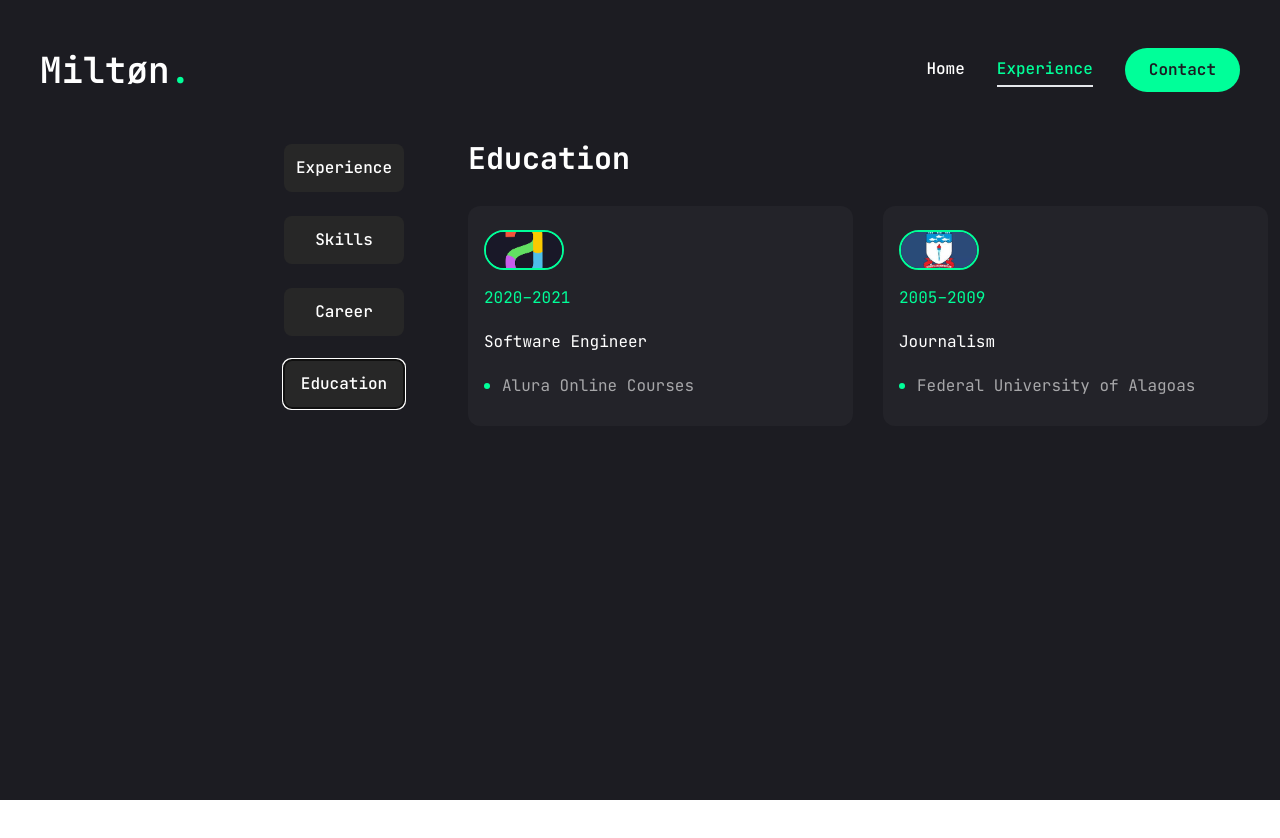
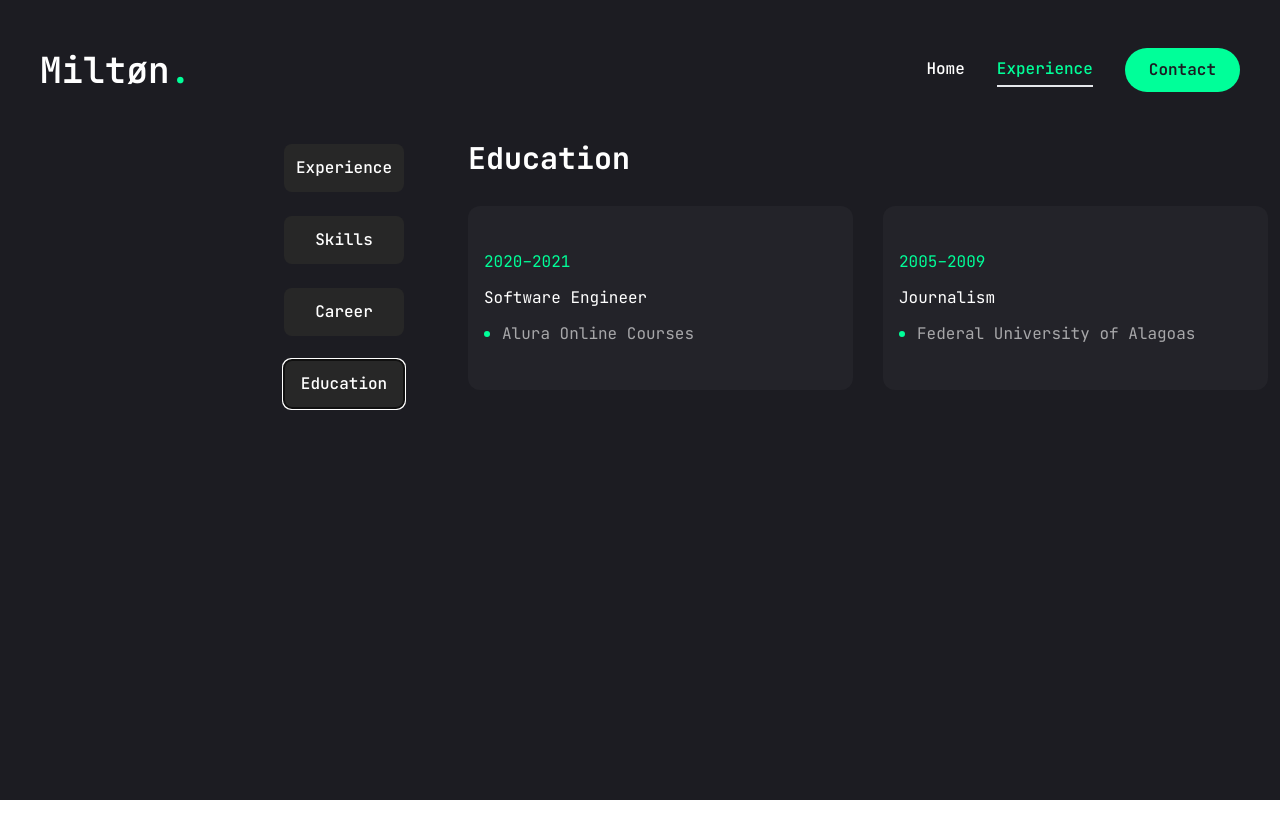
Before and after one commit to Miltonr87/portfoliov2, a Next.js app: page /experience in a window 1280 px wide. Both pictures are taken after a click on the tab "Education". Shown: the top 838 px of the page. Built offline with nearby package versions, Linux system fonts and the light colour scheme.

Commit message:
Update ExperienceDesktop.jsx

```diff
--- a/src/app/experience/ExperienceDesktop.jsx
+++ b/src/app/experience/ExperienceDesktop.jsx
@@ -27,16 +27,27 @@ import {
   TooltipTrigger,
 } from '@/components/ui/tooltip';
 import { Tabs, TabsContent, TabsList, TabsTrigger } from '@/components/ui/tabs';
-
 const about = {
   title: 'Experience',
   description:
-    'My main expertise lies in ReactJS with Javascript and Typescript, creating modern and responsive user interfaces. I have strong knowledge of SSR using Nextjs with Tailwind CSS for design, SPA architectures with Webpack, and Micro-Frontend Architecture, always applying SOLID principles and unit testing to ensure maintainability and quality.',
+    'My main expertise lies in ReactJS with Javascript and Typescript, creating modern and responsive user interfaces.I have strong knowledge of SSR using Nextjs with Tailwind CSS for design, SPA architectures with Webpack, and Micro-Frontend Architecture, always applying SOLID principles and unit testing to ensure maintainability and quality.',
   info: [
-    { fieldName: 'Name', fieldValue: 'Milton Rodrigues' },
-    { fieldName: 'Phone', fieldValue: '(+55) 82 98112-2732' },
-    { fieldName: 'Experience', fieldValue: '5+ Years' },
-    { fieldName: 'Nationality', fieldValue: '🇧🇷 Brazil' },
+    {
+      fieldName: 'Name',
+      fieldValue: 'Milton Rodrigues',
+    },
+    {
+      fieldName: 'Phone',
+      fieldValue: '(+55) 82 98112-2732',
+    },
+    {
+      fieldName: 'Experience',
+      fieldValue: '5+ Years',
+    },
+    {
+      fieldName: 'Nationality',
+      fieldValue: '🇧🇷 Brazil',
+    },
   ],
 };
 
@@ -84,14 +95,12 @@ const education = {
       degree: 'Software Engineer',
       duration: '2020–2021',
       href: 'https://cursos.alura.com.br/user/miltonrodrigues713',
-      image: '/assets/work/alura.png',
     },
     {
       institution: 'Federal University of Alagoas',
       degree: 'Journalism',
       duration: '2005–2009',
       href: 'https://ufal.br/',
-      image: '/assets/work/ufal.jpeg',
     },
   ],
 };
@@ -148,14 +157,19 @@ const Experience = () => {
         opacity: 1,
         transition: { delay: 2.2, duration: 0.4, ease: 'easeIn' },
       }}
-      className="min-h-[70vh] flex items-center justify-center py-12 xl:py-0"
+      className=" min-h-[70vh] flex items-center justify-center
+     py-12 xl:py-0"
     >
       <div className="container mx-auto">
         <Tabs
           defaultValue="experience"
-          className="flex flex-col xl:flex-row gap-[60px]"
+          className="flex flex-col
+         xl:flex-row gap-[60px]"
         >
-          <TabsList className="flex flex-col w-full max-w-[380px] mx-auto xl:mx-0 gap-6">
+          <TabsList
+            className="flex flex-col w-full
+           max-w-[380px] mx-auto xl:mx-0 gap-6"
+          >
             <TabsTrigger value="experience">Experience</TabsTrigger>
             <TabsTrigger value="skills">Skills</TabsTrigger>
             <TabsTrigger value="career">Career</TabsTrigger>
@@ -163,10 +177,15 @@ const Experience = () => {
           </TabsList>
 
           {/* career  */}
-          <div className="min-h-[1200px] min-w-[800px]">
+          <div className="min-h-[1200px] min-w-[800px]  ">
+            {/* career */}
             <TabsContent value="career" className="w-full">
               <div className="flex flex-col gap-[30px] text-center xl:text-left">
                 <h3 className="text-3xl font-bold">{career.title}</h3>
+                <p className="max-w-[600px] text-white/60 mx-auto xl:mx-0">
+                  {career.description}
+                </p>
+
                 <ul className="grid grid-cols-1 sm:grid-cols-2 gap-[30px]">
                   {career.items.map((item, index) => (
                     <li key={index}>
@@ -206,10 +225,15 @@ const Experience = () => {
               </div>
             </TabsContent>
 
-            {/* education */}
+            {/* education  */}
             <TabsContent value="education" className="w-full">
               <div className="flex flex-col gap-[30px] text-center xl:text-left">
                 <h3 className="text-3xl font-bold">{education.title}</h3>
+                {education.description && (
+                  <p className="max-w-[600px] text-white/60 mx-auto xl:mx-0">
+                    {education.description}
+                  </p>
+                )}
                 <ScrollArea className="h-[400px]">
                   <ul className="grid grid-cols-1 lg:grid-cols-2 gap-[30px]">
                     {education.items.map((item, index) => (
@@ -218,24 +242,8 @@ const Experience = () => {
                           href={item.href || '#'}
                           target="_blank"
                           rel="noopener noreferrer"
-                          className="bg-[#232329] h-[220px] py-6 px-4 rounded-xl flex flex-col justify-center items-center lg:items-start gap-3 hover:bg-[#2d2d34] transition-colors"
+                          className="bg-[#232329] h-[184px] py-8 px-4 rounded-xl flex flex-col justify-center items-center lg:items-start gap-1 hover:bg-[#2d2d34] transition-colors"
                         >
-                          {/* Institution Logo with animation */}
-                          {item.image && (
-                            <motion.div
-                              whileHover={{ scale: 1.1 }}
-                              transition={{ type: 'spring', stiffness: 300 }}
-                              className="relative w-20 h-20 rounded-full overflow-hidden border-2 border-accent"
-                            >
-                              <Image
-                                src={item.image}
-                                alt={item.institution}
-                                fill
-                                className="object-cover"
-                              />
-                            </motion.div>
-                          )}
-
                           <span className="text-accent">{item.duration}</span>
                           <h3 className="text-center">{item.degree}</h3>
                           <div className="flex items-center gap-3">
@@ -250,11 +258,14 @@ const Experience = () => {
               </div>
             </TabsContent>
 
-            {/* skills */}
+            {/* skills  */}
             <TabsContent value="skills" className="w-full h-full">
               <div className="flex flex-col gap-[30px]">
                 <div className="flex flex-col gap-[30px] text-center xl:text-left">
                   <h3 className="text-3xl font-bold">{skills.title}</h3>
+                  <p className="max-w-[600px] text-white/60 mx-auto xl:mx-0">
+                    {skills.description}
+                  </p>
                 </div>
                 <div className="flex flex-col gap-[30px]">
                   {skills.categories.map((category, i) => (
@@ -288,27 +299,36 @@ const Experience = () => {
                 </div>
               </div>
             </TabsContent>
-
-            {/* about */}
+            {/* about  */}
             <TabsContent
               value="experience"
-              className="w-full text-center xl:text-left"
+              className="w-full
+             text-center xl:text-left"
             >
-              <div className="flex flex-col gap-[30px]">
+              <div className=" flex flex-col gap-[30px]">
                 <h3 className="text-3xl font-bold">{about.title}</h3>
-                <p className="max-w-[600px] text-white/60 mx-auto xl:mx-0">
+                <p
+                  className=" max-w-[600px] text-white/60
+                 mx-auto xl:mx-0"
+                >
                   {about.description}
                 </p>
-                <ul className="grid grid-cols-1 xl:grid-cols-2 gap-h-6 max-w-[620px] mx-auto xl:mx-0">
-                  {about.info.map((item, index) => (
-                    <li
-                      key={index}
-                      className="flex items-center justify-center xl:justify-start gap-4"
-                    >
-                      <span className="text-white/60">{item.fieldName}</span>
-                      <span className="text-xl">{item.fieldValue}</span>
-                    </li>
-                  ))}
+                <ul
+                  className=" grid grid-cols-1 xl:grid-cols-2
+                 gap-h-6 max-w-[620px] mx-auto xl:mx-0"
+                >
+                  {about.info.map((item, index) => {
+                    return (
+                      <li
+                        key={index}
+                        className=" flex items-center justify-center
+                     xl:justify-start gap-4"
+                      >
+                        <span className=" text-white/60">{item.fieldName}</span>
+                        <span className=" text-xl">{item.fieldValue}</span>
+                      </li>
+                    );
+                  })}
                 </ul>
               </div>
             </TabsContent>
```
